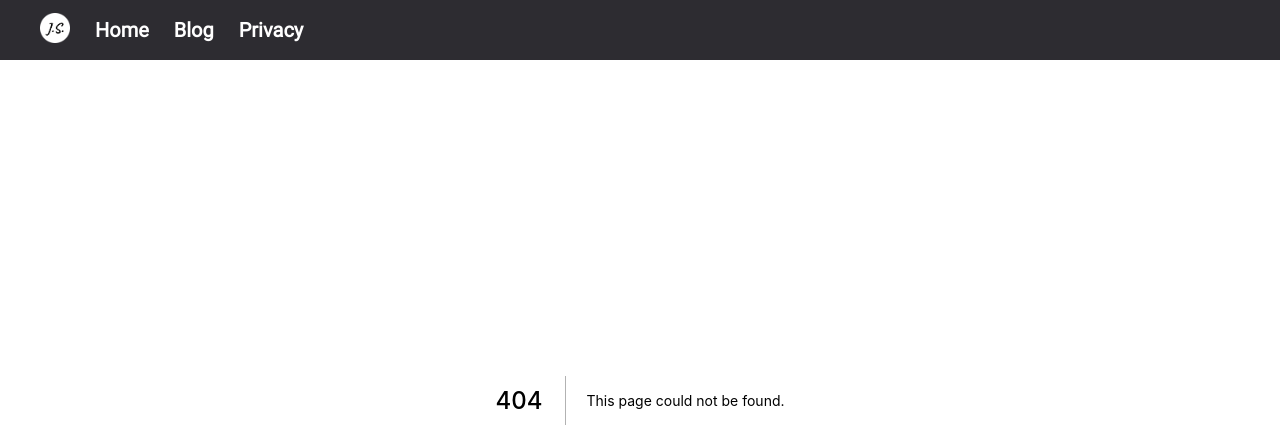
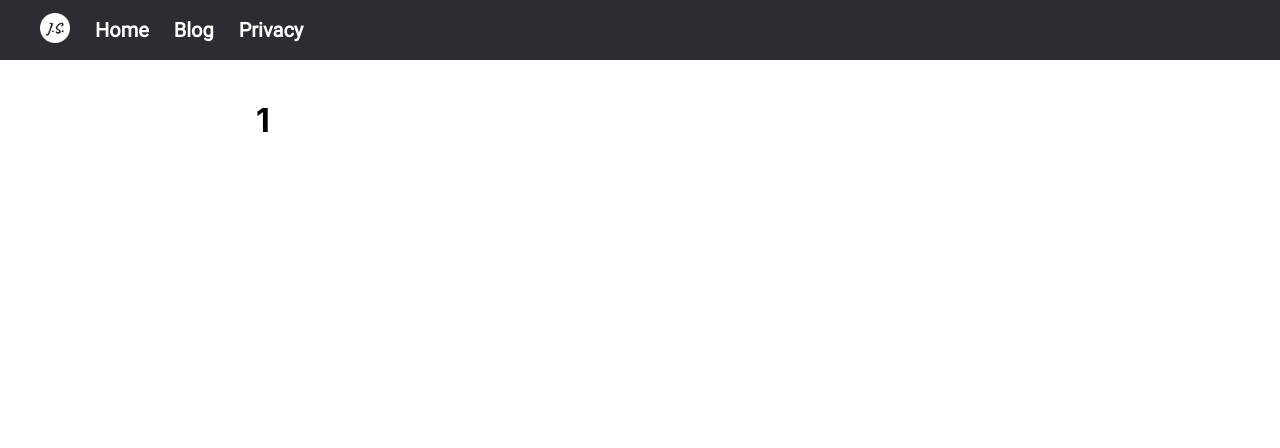
Before and after one commit to jonahschueller/JSchueller.de, a Next.js app: page /blog/1/1 in a window 1280 px wide. Before the commit this address had no page. Shown: the top 448 px of the page. Built offline with nearby package versions, Linux system fonts and the light colour scheme.

Commit message:
✨ Post page.

```diff
--- /dev/null
+++ b/pages/blog/[category]/[post].js
@@ -0,0 +1,16 @@
+import { useRouter } from 'next/router'
+import Page from '../../../common/Page'
+
+const Post = (props) => {
+    const router = useRouter()
+
+    const { category, post } = router.query
+
+    return (
+        <Page>
+            <h1>{post}</h1>
+        </Page>
+    )
+}
+
+export default Post
```
